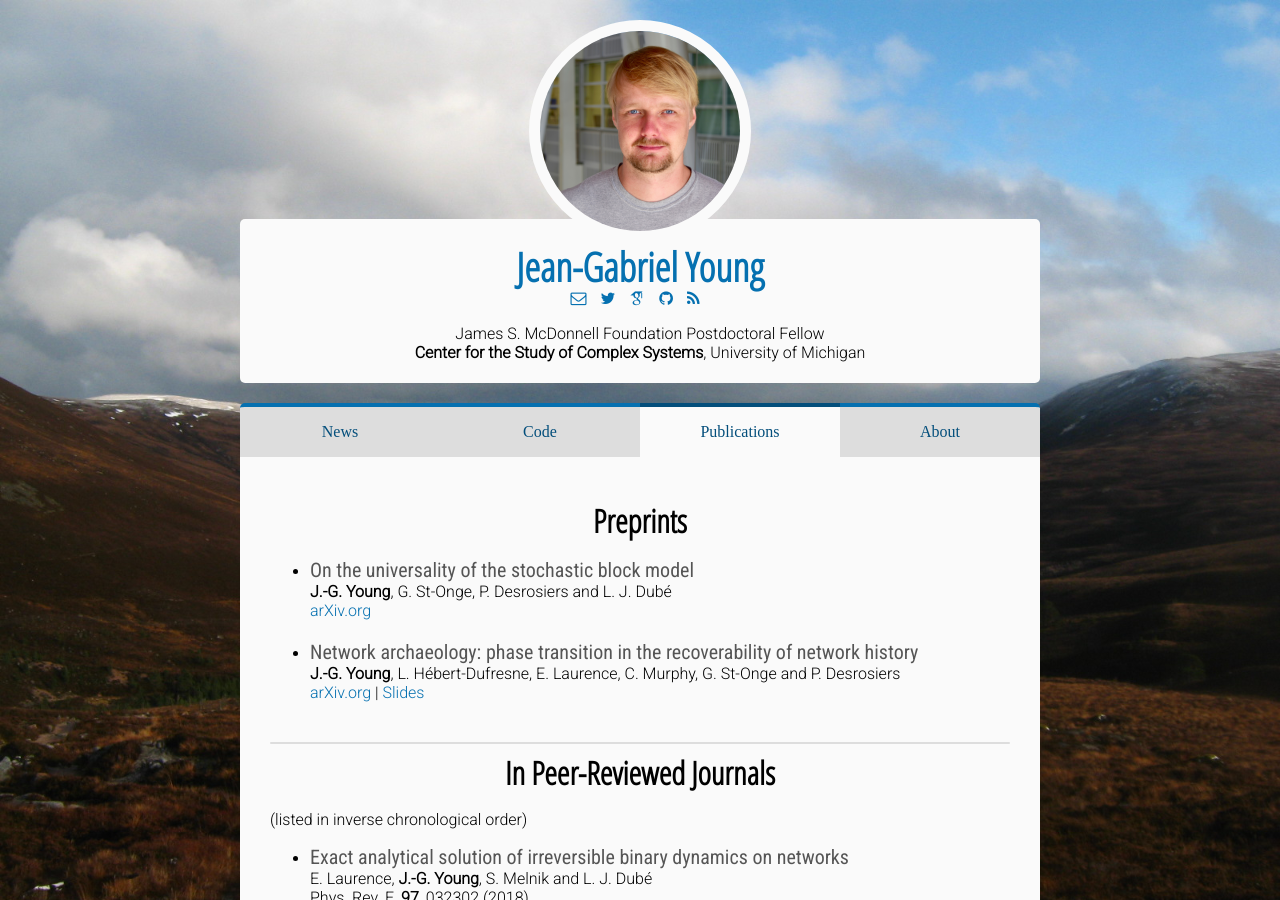
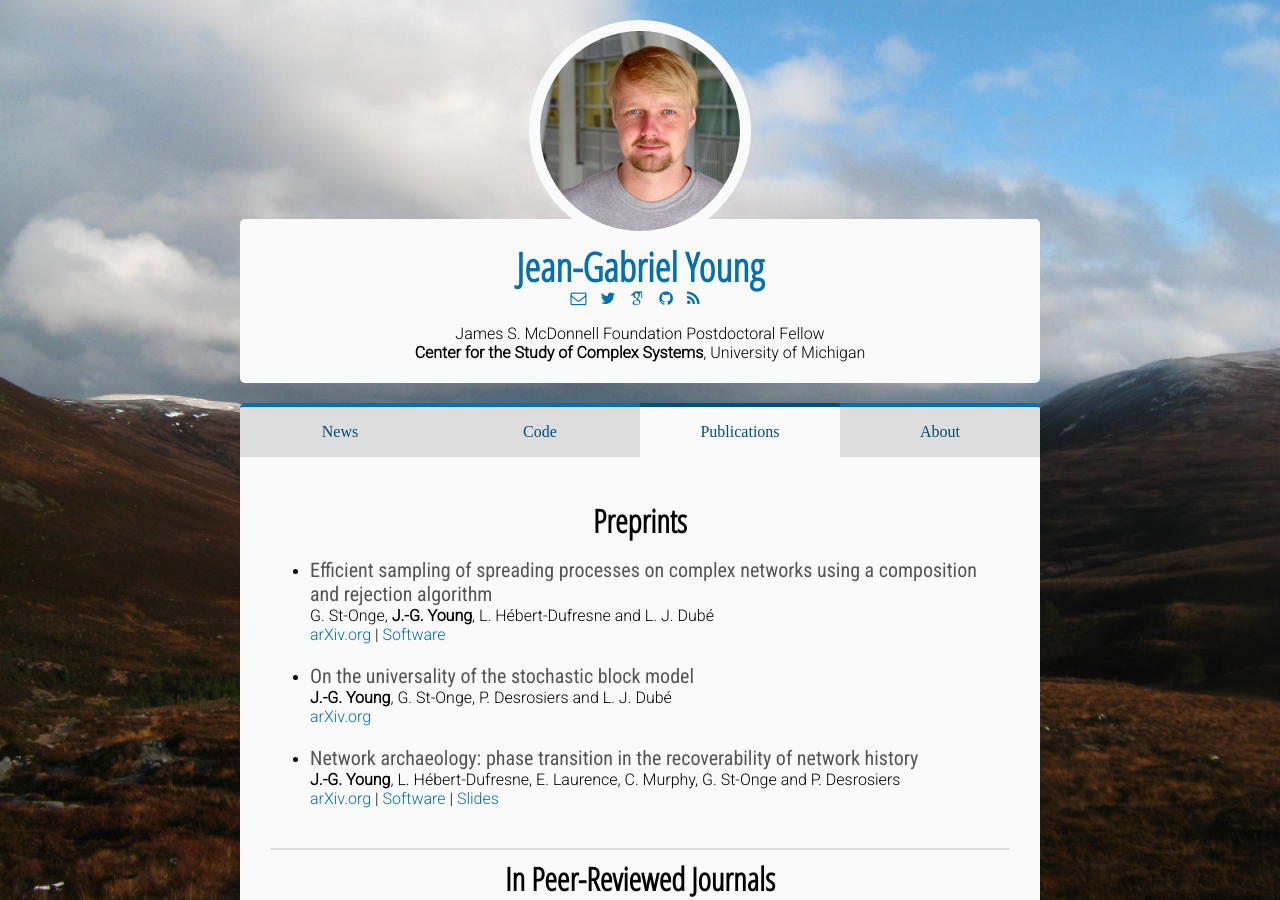
Before and after one commit to jg-you/jg-you.github.io, a Jekyll site: the page built from publications.md, in a window 1280 px wide and 900 px high. Built offline with Jekyll 4.4.1, drawn with Linux system fonts in a browser that asks for light colours; some web fonts are replaced; comment, search, counter and statistics services are not loaded.

Commit message:
Composition rejection and NA code

```diff
--- a/publications.md
+++ b/publications.md
@@ -6,13 +6,18 @@ title: Publications
 <span id="nav-preprints"></span>
 ## Preprints
 
+* <span class="pub-title">Efficient sampling of spreading processes on complex networks using a composition and rejection algorithm</span><br/>
+G. St-Onge, **J.-G. Young**, L. Hébert-Dufresne and L. J. Dubé<br/>
+[arXiv.org](https://arxiv.org/abs/1808.05859) | [Software](https://github.com/gstonge/spreading_CR)
+
+
 * <span class="pub-title">On the universality of the stochastic block model</span><br/>
 **J.-G. Young**, G. St-Onge, P. Desrosiers and L. J. Dubé<br/>
 [arXiv.org](http://arxiv.org/abs/1806.04214)
 
 * <span class="pub-title">Network archaeology: phase transition in the recoverability of network history</span><br/>
 **J.-G. Young**, L. Hébert-Dufresne, E. Laurence, C. Murphy, G. St-Onge and P. Desrosiers<br/>
-[arXiv.org](https://arxiv.org/abs/1803.09191) | [Slides](https://speakerdeck.com/jgyou/network-archaeology-phase-transition-in-the-recoverability-of-network-history)
+[arXiv.org](https://arxiv.org/abs/1803.09191) | [Software](https://github.com/jg-you/network-archaeology) | [Slides](https://speakerdeck.com/jgyou/network-archaeology-phase-transition-in-the-recoverability-of-network-history)
 
 
 <div class="end-of-post"></div>
```
